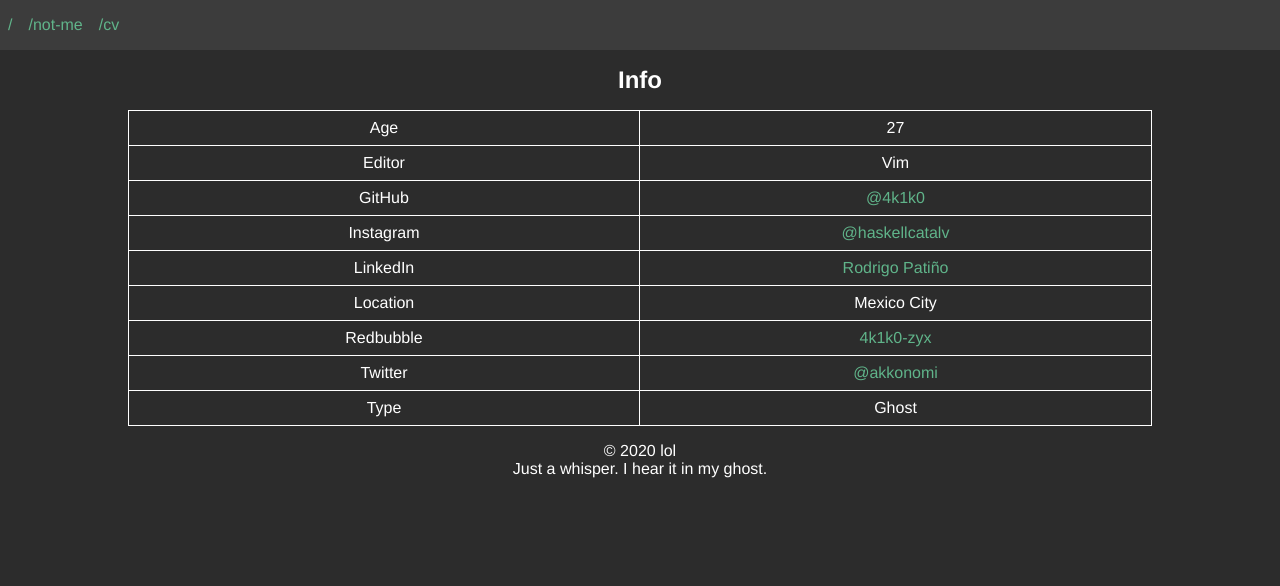
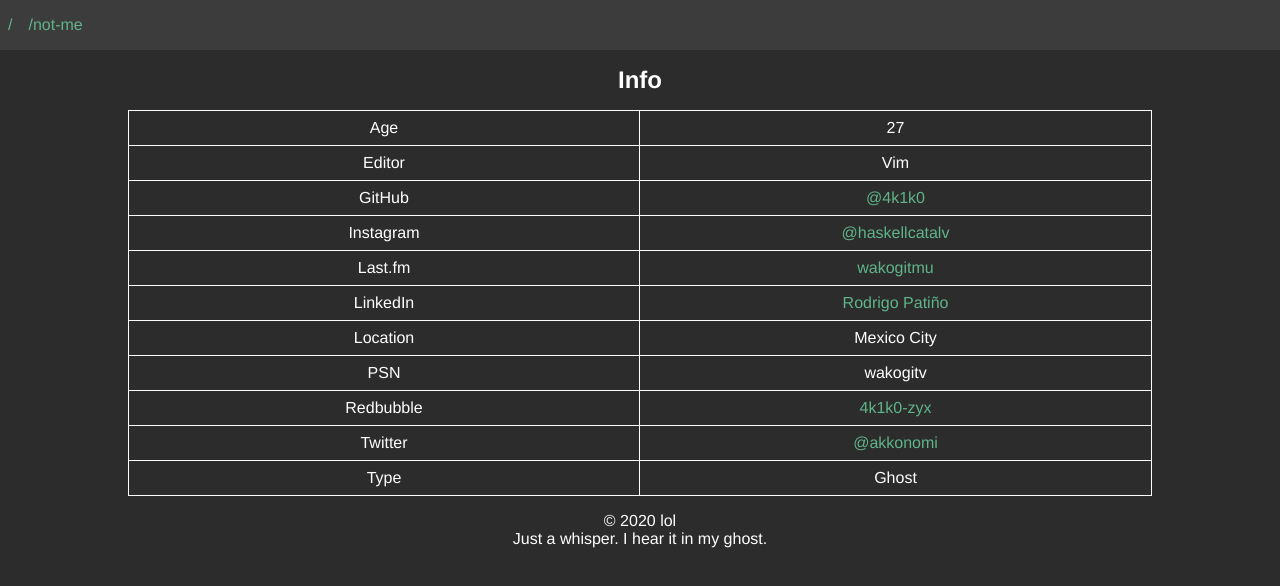
Before and after one commit to wakowarner/wakowarner.github.io, an Angular app: page /not-me in a window 1280 px wide. Shown: the top 586 px of the page. Built offline with nearby package versions, Linux system fonts and the light colour scheme.

Commit message:
Nuevas redes

```diff
--- a/src/app/paginas/cv/cv.component.ts
+++ b/src/app/paginas/cv/cv.component.ts
@@ -11,7 +11,7 @@
 
   constructor() { }
 
-  ngOnInit(): void {
+  ngOnInit() {
   }
 
 }
--- a/src/app/servicios/data.service.ts
+++ b/src/app/servicios/data.service.ts
@@ -46,6 +46,15 @@
       nombre: 'Redbubble',
       descripcion: '4k1k0-zyx',
       url: 'https://www.redbubble.com/es/people/4k1k0-zyx/shop'
+    },
+    {
+      nombre: 'Last.fm',
+      descripcion: 'wakogitmu',
+      url: 'https://www.last.fm/user/wakogitmu'
+    },
+    {
+      nombre: 'PSN',
+      descripcion: 'wakogitv'
     }
   ];
 
--- a/src/app/shared/header/header.component.html
+++ b/src/app/shared/header/header.component.html
@@ -7,9 +7,6 @@
       <li>
         <a routerLink="/not-me">/not-me</a>
       </li>
-      <li>
-        <a routerLink="/cv">/cv</a>
-      </li>
     </ul>
   </nav>
 </header>
```
